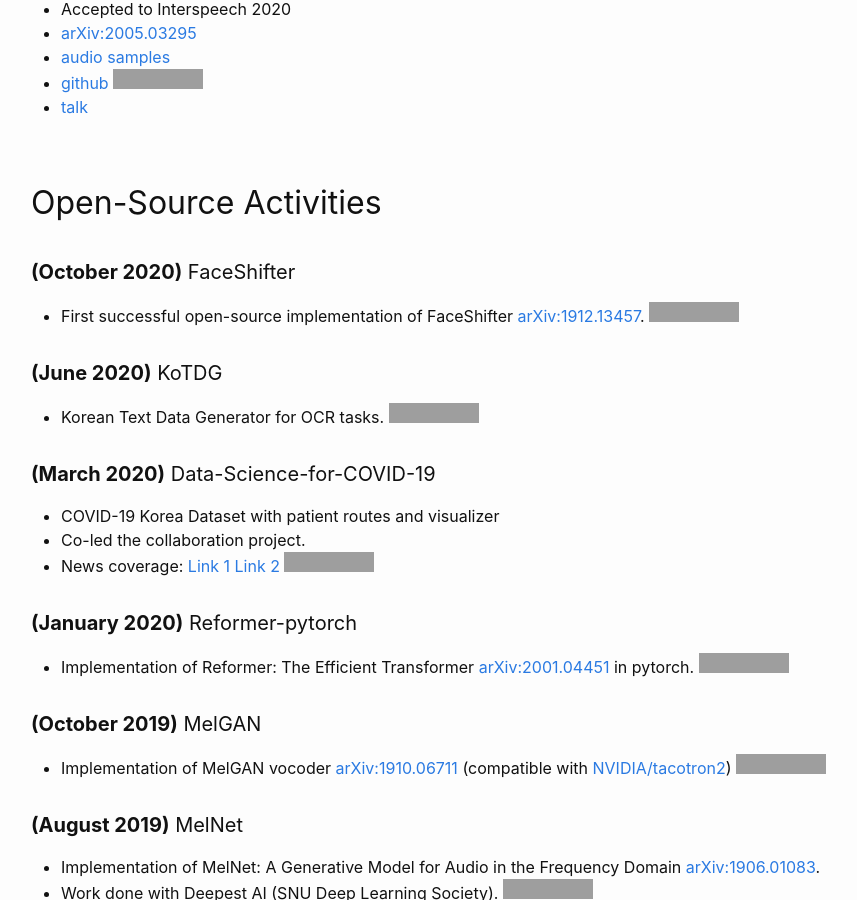
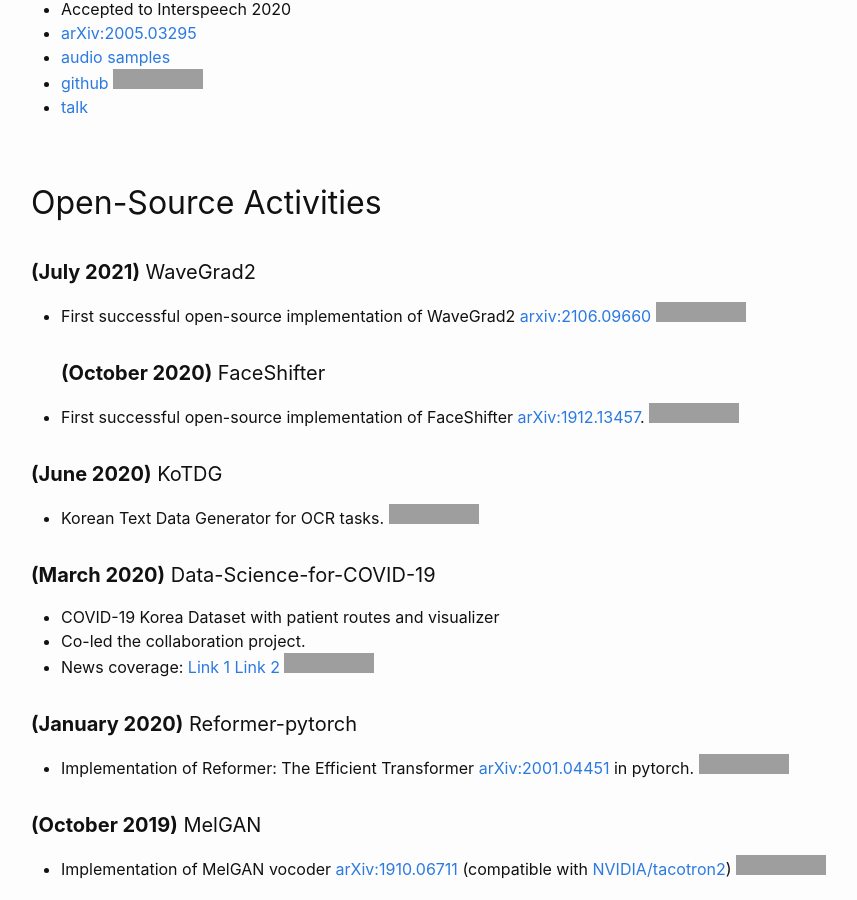
Before and after one commit to maum-ai/maum-ai.github.io, a Jekyll site: the page built from publication.md, in a window 1280 px wide and 900 px high, scrolled down 1085 px. Shown: the whole window, without its empty margins (149-1006 px from the left). Built offline with Jekyll 4.4.1, drawn with Linux system fonts in a browser that asks for light colours; some web fonts are replaced; grey boxes are pictures that could not be loaded.

Commit message:
nuwave typo, wavegrad2 added

```diff
--- a/publication.md
+++ b/publication.md
@@ -8,7 +8,7 @@
 ## List of Publications & Open-Source Activities
 #### **(April 2021)** _NU-Wave: A Diffusion Probabilistic Model for Neural Audio Upsampling_
 - Accepted to Interspeech 2021
-- [arXiv:2104.02321](https://arxiv.org/abx/2104.02321)
+- [arXiv:2104.02321](https://arxiv.org/abs/2104.02321)
 - [audio samples](https://mindslab-ai.github.io/nuwave)
 - [github](https://github.com/mindslab-ai/nuwave)
     <iframe src="https://ghbtns.com/github-btn.html?user=mindslab-ai&repo=nuwave&type=star&count=true" frameborder="0" scrolling="0" width="150" height="20" title="GitHub"></iframe>
@@ -37,6 +37,9 @@
 - [talk](https://youtu.be/lnNuL8hqoh4)
 
 ## Open-Source Activities
+#### **(July 2021)** WaveGrad2
+- First successful open-source implementation of WaveGrad2 [arxiv:2106.09660](https://arxiv.org/abs/2106.09660)
+    <iframe src="https://ghbtns.com/github-btn.html?user=mindslab-ai&repo=wavegrad2&type=star&count=true" frameborder="0" scrolling="0" width="150" height="20" title="GitHub"></iframe>
 #### **(October 2020)** FaceShifter
 - First successful open-source implementation of FaceShifter [arXiv:1912.13457](https://arxiv.org/abs/1912.13457).
     <iframe src="https://ghbtns.com/github-btn.html?user=mindslab-ai&repo=faceshifter&type=star&count=true" frameborder="0" scrolling="0" width="150" height="20" title="GitHub"></iframe>
```
